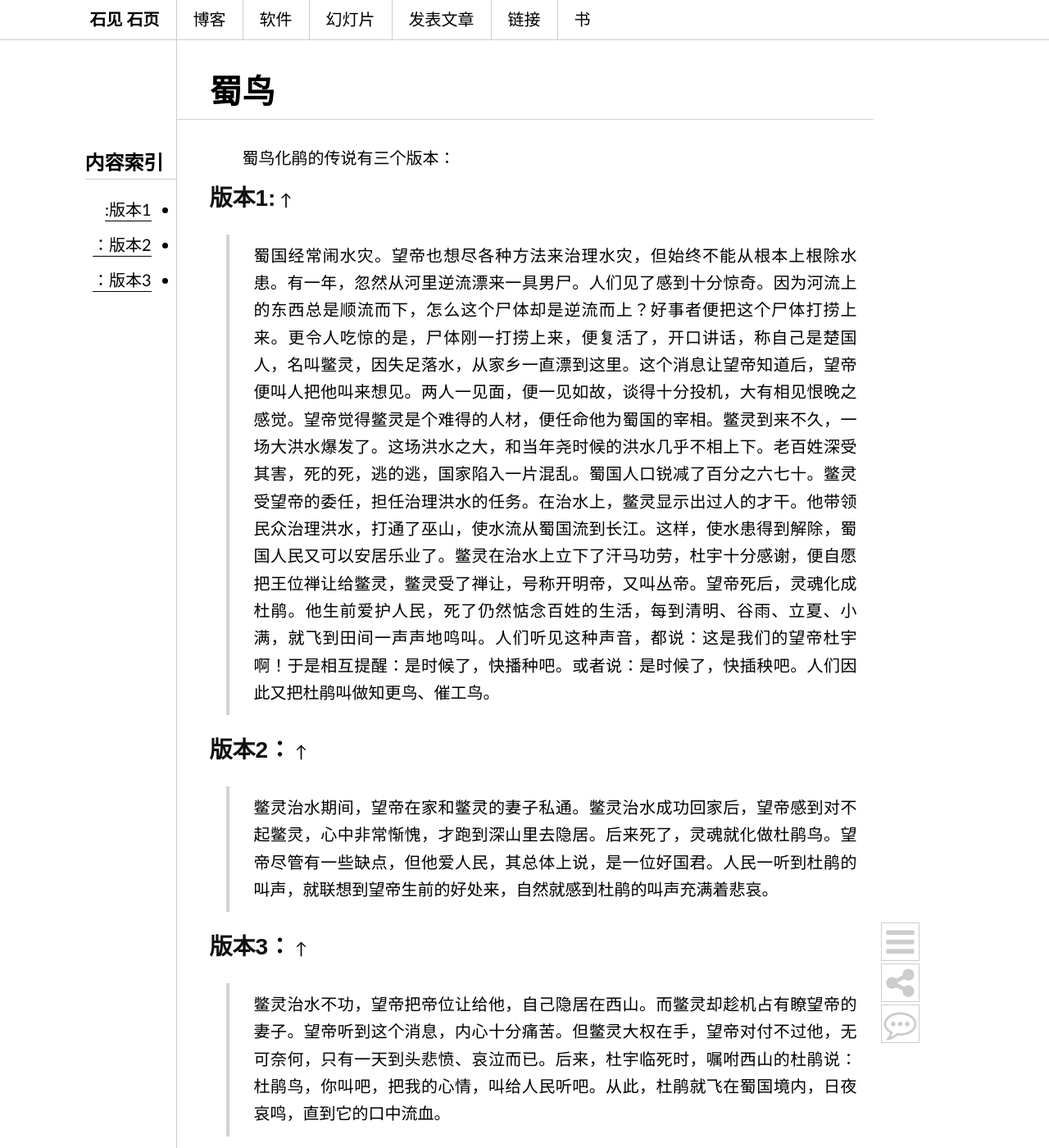
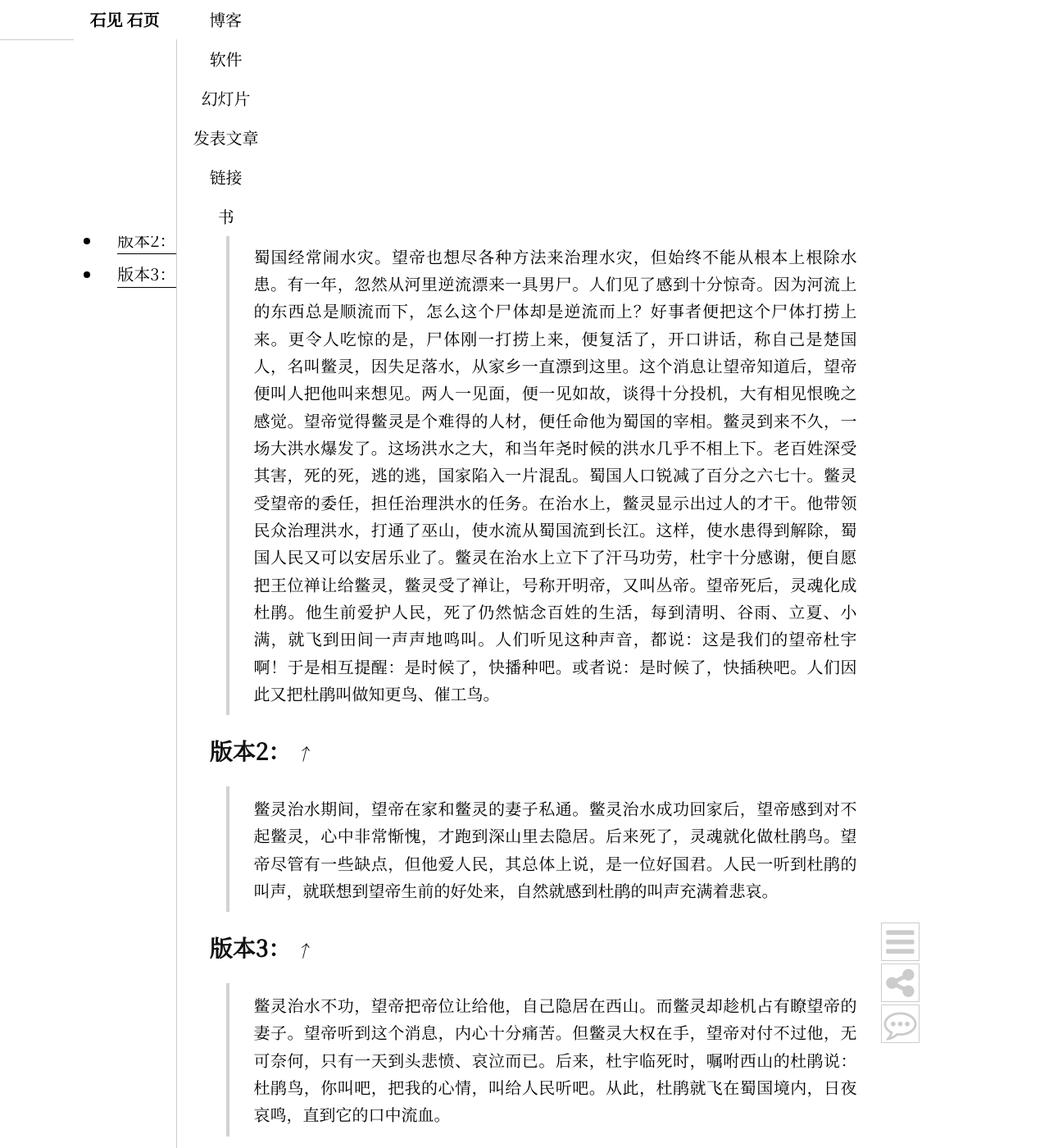
Before and after one commit to dustincys/cn, a Jekyll site: the page built from _posts/2014-07-12-shubird.md, in a window 1280 px wide and 1400 px high. Shown: the whole window at 82% size. Built offline with Jekyll 4.4.1, drawn with Linux system fonts in a browser that asks for light colours; nearby versions of some CDN libraries; comment, search, counter and statistics services are not loaded; some of the changed text lies outside the part shown.

Commit message:
update style

```diff
--- a/media/css/cnstyle.css
+++ b/media/css/cnstyle.css
@@ -1,4 +1,11 @@
-body{font-size:20px;font-family:'source-han-serif-sc','Source Han Serif SC','Source Han Serif CN','Source Han Serif TC','Source Han Serif TW','Source Han Serif','Songti SC','仿宋','FangSong','NSimSun',"Snippet","Hiragino Sans GB","Microsoft YaHei",Trebuchet,"Trebuchet MS",Tahoma,"Lucida Grande","Lucida Sans Unicode",Verdana,sans-serif;background-color:#ffffff;line-height:1.667}
+@font-face {
+    font-family: 'Source Han Serif CN';
+    src: local('Source Han Serif CN'), local('Source Han Serif SC'),
+         local('Source Han Serif TC'), local('Source Han Serif TW'),
+         local('Source Han Serif'), local('Noto Serif CJK SC'), local('Songti SC'), local('SimSong'),
+         url('https://cdn.jsdelivr.net/gh/dustincys/dustincys.github.com@master/fontmin/SourceHanSerifSC-SemiBold.woff2') format('woff2');
+}
+body{font-size: 20px; font-weight:500; line-height:1.667; font-family: 'Source Han Serif CN', serif; color:#000000; background-color:#ffffff;}
 *{padding:0;margin: 0;border:none;outline:none;}
 a{color: #000; text-decoration: none; padding-bottom: 2px; border-bottom: 1px solid;
 -webkit-transition: all 0.3s ease; -moz-transition: all 0.3s ease; transition: all 0.3s ease;}
@@ -11,15 +18,15 @@
 ol ul, ul ol, ul ul, ol ol {margin-left:1em;}
 pre code{margin:1em 0;line-height:1.3;display:block;overflow:hidden;}
 .highlight{background: none !important;}
-blockquote{display:block;border-left:4px solid #d2d2d2;font-family:'楷体','幼圆','Snippet','Hiragino Sans GB','source-han-serif-sc','Source Han Serif SC','Source Han Serif CN','Source Han Serif TC','Source Han Serif TW','Source Han Serif','Songti SC','仿宋','FangSong','NSimSun',"Microsoft YaHei";}
+blockquote{display:block;border-left:4px solid #d2d2d2;font-family:'楷体','幼圆','Snippet','Hiragino Sans GB','Source Han Serif CN''source-han-serif-sc','Source Han Serif SC','Source Han Serif TC','Source Han Serif TW','Source Han Serif','Songti SC','仿宋','FangSong','NSimSun',"Microsoft YaHei";}
 blockquote{margin:1em 1em;padding-left:1.5em;}
 blockquote p{margin:0;padding:.5em 0;text-indent:0em;}
 #container{width:850px;border-left: 1px solid rgb(204, 204, 204);margin:auto;display:block;margin-bottom:78px;}
 .post{padding:1em 0 0 2em; margin-bottom:2em;}
 #headofpost > p{font-weight:500;}
-.baidubutton{padding:2em 0 0 1em; border-top: 1px solid rgb(204, 204, 204);margin-top:2em;margin-bottom:2em;}
+.baidubutton{padding:2em 0 0 1em; border-top: 1px solid rgb(204, 204, 204);margin-top:2em;margin-bottom:2em;display:none;}
 .comments{padding:2em 6em; border: 1px solid rgb(204, 204, 204);margin-top:2em;margin-bottom:2em;}
-#comment_thread{padding:2em 0 0 1em; border-top: 1px solid rgb(204, 204, 204);margin-top:2em;margin-bottom:2em;}
+#comment_thread{padding:2em 0 0 1em; border-top: 1px solid rgb(204, 204, 204);margin-top:2em;margin-bottom:2em;display:none;}
 /* .post > header:nth-child(1){margin-bottom:1.5em;} */
 /* .post > header:nth-child(1) > h1:nth-child(1){ margin-bottom: 0em;text-align:center;} */
 header {padding: 78px 0 0 0;}
@@ -33,14 +40,14 @@
 .listing-item a{padding:.2em 1em;}
 .listing-item time{color:#999999;}
 .listing-seperator{font-weight:bold;margin-left:-1em;}
-div.toc-header{position: absolute; left: calc(50% - 425.5px); transform: translateX(-100%); text-align: right;max-width:230px;}
-nav{font-family:'source-han-serif-sc','Source Han Serif SC','Source Han Serif CN','Source Han Serif TC','Source Han Serif TW','Source Han Serif','Songti SC','仿宋','FangSong','NSimSun',"Microsoft YaHei";font-size:20px;text-transform:uppercase;text-align:center;}
+div.toc-header{position: absolute; left: calc(50% - 425.5px); transform: translateX(-100%); text-align: right;max-width:200px;}
+nav{font-family:'Source Han Serif CN''source-han-serif-sc','Source Han Serif SC','Source Han Serif TC','Source Han Serif TW','Source Han Serif','Songti SC','仿宋','FangSong','NSimSun',"Microsoft YaHei";font-size:20px;text-transform:uppercase;text-align:center;}
 nav a{display:block;padding:14px 20px;color:#000000;border-bottom:none;}
-.anav{border-left: 1px solid #ccc;}
+.anav + .anav {border-left: 1px solid #ccc;}
 nav a:hover{background-color:#777777;text-decoration:none;color:#f9f9f9; -webkit-transition:color .2s linear;}
-h1{font-family:'source-han-serif-sc','Source Han Serif SC','Source Han Serif CN','Source Han Serif TC','Source Han Serif TW','Source Han Serif',"楷体",sans-serif,'Snippet','Hiragino Sans GB','Songti SC','仿宋','FangSong','NSimSun',"Microsoft YaHei";font-size:1.6em;color:#000;}
-h2{font-family:'source-han-serif-sc','Source Han Serif SC','Source Han Serif CN','Source Han Serif TC','Source Han Serif TW','Source Han Serif',"Snippet","Hiragino Sans GB","楷体",sans-serif,'Snippet','Hiragino Sans GB','Songti SC','仿宋','FangSong','NSimSun',"Microsoft YaHei";font-size:1.4em;color:#111;padding:0.5em 0;}
-h3{font-family:'source-han-serif-sc','Source Han Serif SC','Source Han Serif CN','Source Han Serif TC','Source Han Serif TW','Source Han Serif',"Snippet","Hiragino Sans GB","楷体",sans-serif,'Snippet','Hiragino Sans GB','Songti SC','仿宋','FangSong','NSimSun',"Microsoft YaHei";font-size:1.2em;color:#222;padding:0.5em 0;}
+h1{font-family:'Source Han Serif CN''source-han-serif-sc','Source Han Serif SC','Source Han Serif TC','Source Han Serif TW','Source Han Serif',"楷体",sans-serif,'Snippet','Hiragino Sans GB','Songti SC','仿宋','FangSong','NSimSun',"Microsoft YaHei";font-size:1.6em;color:#000;}
+h2{font-family:'Source Han Serif CN''source-han-serif-sc','Source Han Serif SC','Source Han Serif TC','Source Han Serif TW','Source Han Serif',"Snippet","Hiragino Sans GB","楷体",sans-serif,'Snippet','Hiragino Sans GB','Songti SC','仿宋','FangSong','NSimSun',"Microsoft YaHei";font-size:1.4em;color:#111;padding:0.5em 0;}
+h3{font-family:'Source Han Serif CN''source-han-serif-sc','Source Han Serif SC','Source Han Serif TC','Source Han Serif TW','Source Han Serif',"Snippet","Hiragino Sans GB","楷体",sans-serif,'Snippet','Hiragino Sans GB','Songti SC','仿宋','FangSong','NSimSun',"Microsoft YaHei";font-size:1.2em;color:#222;padding:0.5em 0;}
 h4{font-size:1em;font-weight: bold;color:#333;padding:0.5em 0;}
 pre,code{font-family:Menlo,"Andale Mono",Consolas,"Courier New",Monaco,monospace;}
 pre,code:hover{overflow:auto;}
@@ -63,7 +70,7 @@
 /*********************************************************\
  * baidu share
 \*********************************************************/
-.bdsharebuttonbox a{ width: 31px!important; height: 32px!important; margin: 0 6px 0 0!important; background: url(/slides/share_icon.png) no-repeat!important; padding-bottom: 0; border-bottom: none;}
+.bdsharebuttonbox a{ width: 31px!important; height: 32px!important; margin: 0 6px 0 0!important; background: url(https://cdn.jsdelivr.net/gh/dustincys/slides@master/slides/share_icon.png) no-repeat!important; padding-bottom: 0; border-bottom: none;}
 .bdsharebuttonbox a.bds_tsina { background-position: -36px 0!important; }
 .bdsharebuttonbox a.bds_renren { background-position: -108px 0!important; }
 .bdsharebuttonbox a.bds_qzone { background-position: 0 0!important; }
@@ -73,15 +80,31 @@
 .shareto { max-width: 100%; display: block; }
 .shareto span { float: left; padding-right: 15px; line-height: 1.667; }
 .meta{ margin: 0.5em 1em 0.5em 1em; padding-left: 1.5em; border-left: 4px solid #D2D2D2; }
-.toc ul{ padding:0.5em 10px 0 0; margin-left: 0; }
-.toc li{ padding:0.5em 0px 0 0; margin-left: 0; direction: rtl;}
-.toc {padding-right:1em;}
+.toc > ul{ padding:0.4em 0em 0em 0em; }
+.toc > ul > li{ padding:0.4em 0em 0em 0em; }
+.toc > ul > li > ul{ padding:0.4em 0em 0em 0em; }
 /* hidden menu  */
 .container{ display:none; }
-.cbp-spmenu {position: fixed;top: 0;}
-.headline {position: fixed; left: 0; right: 0; height: 48px; background-color: white; border-bottom: 1px solid #CCC; z-index: 9998;}
-#myname {position: fixed; left: calc(50% - 425.5px); transform: translateX(-100%);}
-#titlepages {position: fixed; left: calc(50% - 425.5px); display: inline-flex; flex-direction: row; justify-content: left;}
+.cbp-spmenu {
+    position: fixed;
+    left: calc(50% - 425.5px); /* Adjust horizontal position */
+    transform: translateX(-125px); /* Adjust horizontal position */
+    top: 50%; /* Center vertically */
+    display: flex;
+    flex-direction: row;
+    justify-content: left;
+    width: 100%;
+    top: 0;}
+.headline {
+    position: fixed;
+    left: 0;
+    right: 0;
+    top: 48px;
+    background-color: white;
+    border-bottom: 1px solid #CCC; /* Adjust the line style and color as needed */
+    z-index: 9998; /* Ensure it's below the flex container */
+}
+
 .cbp-spmenu h3 { color: #afdefa; font-size: 1.9em; padding: 20px; margin: 0; background: #0d77b6; }
 .cbp-spmenu a { display: block; line-height:1; }
 .cbp-spmenu a:hover { background: #777777; }
@@ -111,5 +134,3 @@
 div.footnotes ol li {padding: 0 0; font-weight:inherit;}
 .footnotes {font-size: 16px; line-height: 1.667; border-top: 1px solid #ccc; margin-top: 1em;}
 .MathJax_Display{overflow:auto;}
-
-table{margin:auto;}
--- a/media/css/cntinystyle.css
+++ b/media/css/cntinystyle.css
@@ -1,4 +1,11 @@
-body{font-size: 20px;font-weight:500;line-height:1.667;font-family: 'source-han-serif-sc','Source Han Serif SC','Source Han Serif CN','Source Han Serif TC','Source Han Serif TW','Source Han Serif',"Snippet","Hiragino Sans GB",'Songti SC','仿宋','FangSong','NSimSun',"Microsoft YaHei",Trebuchet,"Trebuchet MS",Tahoma,"Lucida Grande","Lucida Sans Unicode", Verdana,sans-serif; color:#000000; background-color:#ffffff;}
+@font-face {
+    font-family: 'Source Han Serif CN';
+    src: local('Source Han Serif CN'), local('Source Han Serif SC'),
+         local('Source Han Serif TC'), local('Source Han Serif TW'),
+         local('Source Han Serif'), local('Noto Serif CJK SC'), local('Songti SC'), local('SimSong'),
+         url('https://cdn.jsdelivr.net/gh/dustincys/dustincys.github.com@master/fontmin/SourceHanSerifSC-SemiBold.woff2') format('woff2');
+}
+body{font-size: 20px; font-weight:500; line-height:1.667; font-family: 'Source Han Serif CN', serif; color:#000000; background-color:#ffffff;}
 *{padding:0;margin: 0;border:none;outline:none;}
 a{color: #000; text-decoration: none; padding-bottom: 2px; border-bottom: 1px solid;}
 hr{margin:.7em 0;border-top:1px dashed #d0d0d0;border-bottom:1px dashed #f9f9f9;}
@@ -29,7 +36,7 @@
 nav{font-family:"Snippet","Microsoft YaHei",微软雅黑, Lucida Grande,Tahoma, sans-serif;font-weight:bold;font-size:1.1em;text-transform:uppercase;text-align:center;border-bottom:1px solid #cccccc;}
 a:hover{border-bottom:none}
 #bars,#share,#comment,#go-top{border-bottom:none;}
-nav a{display:block;padding:.2em 1em;color:#000000;border-bottom:none;}
+nav a{display:block;padding:.7em 1em;color:#000000;border-bottom:none;}
 nav a:hover{background-color:#4775E7;text-decoration:none;color:#f9f9f9;-webkit-transition:color .2s linear;}
 h1{font-family:'source-han-serif-sc','Source Han Serif SC','Source Han Serif CN','Source Han Serif TC','Source Han Serif TW','Source Han Serif',"楷体",sans-serif,'Snippet','Hiragino Sans GB','Songti SC','仿宋','FangSong','NSimSun',"Microsoft YaHei";font-size:1.6em;color:#000;}
 h2{font-family:'source-han-serif-sc','Source Han Serif SC','Source Han Serif CN','Source Han Serif TC','Source Han Serif TW','Source Han Serif',"Snippet","Hiragino Sans GB","楷体",sans-serif,'Snippet','Hiragino Sans GB','Songti SC','仿宋','FangSong','NSimSun',"Microsoft YaHei";font-size:1.4em;color:#111;padding:0.5em 0;}
@@ -53,7 +60,7 @@
 /*********************************************************\
  * baidu share
 \*********************************************************/
-.bdsharebuttonbox a{ width: 31px!important; height: 32px!important; margin: 0 6px 0 0!important; background: url(/slides/share_icon.png) no-repeat!important; padding-bottom: 0; border-bottom: none;}
+.bdsharebuttonbox a{ width: 31px!important; height: 32px!important; margin: 0 6px 0 0!important; background: url(https://cdn.jsdelivr.net/gh/dustincys/slides@master/slides/share_icon.png) no-repeat!important; padding-bottom: 0; border-bottom: none;}
 .bdsharebuttonbox a.bds_tsina { background-position: -36px 0!important; }
 .bdsharebuttonbox a.bds_renren { background-position: -108px 0!important; }
 .bdsharebuttonbox a.bds_qzone { background-position: 0 0!important; }
@@ -69,7 +76,7 @@
 /* hidden menu  */
 .ubutton{ display: none; }
 .container{ text-align: right; margin-top: -1.1em; }
-#showRightPush{ color: #d2d2d2; background: white; border: 1px solid #d2d2d2; padding: 2px;}
+#showRightPush{ color: #d2d2d2; background: white; }
 .cbp-spmenu { position: fixed;}
 .cbp-spmenu h3 { color: #afdefa; font-size: 1.9em; padding: 20px; margin: 0; font-weight: 300; background: #0d77b6; }
 .cbp-spmenu a { display: block; font-weight: 300; }
```
Also changed, not shown: media/css/home.css (+3 -52 lines).
